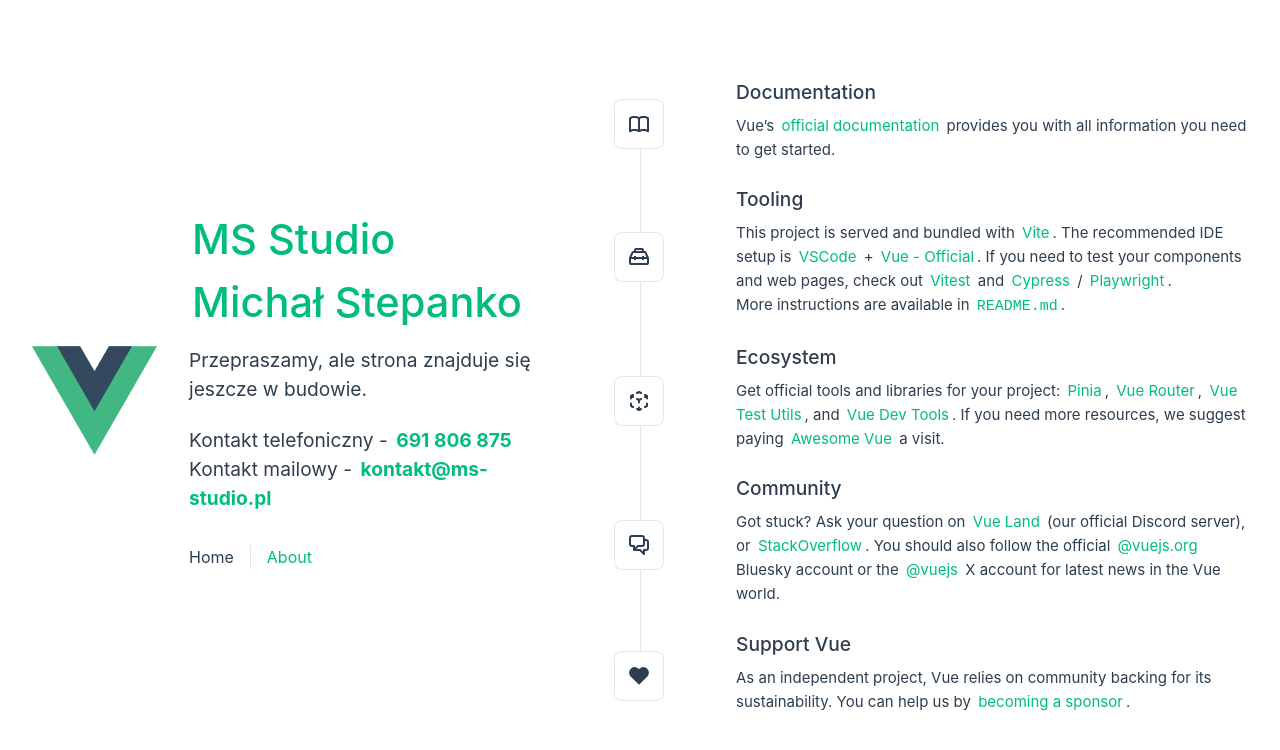
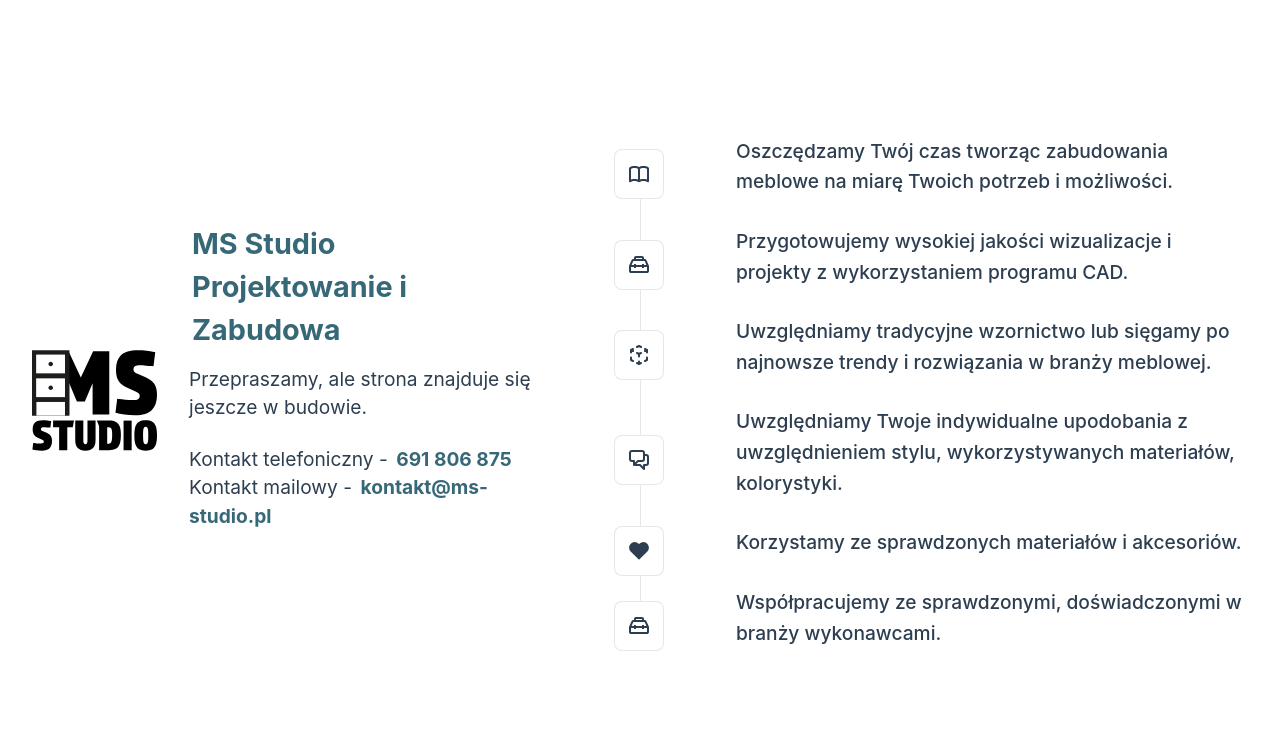
Before and after one commit to bartek-pierr/ms-studio, a Vue app: page / in a window 1280 px wide. Shown: the top 750 px of the page. Built offline with nearby package versions, Linux system fonts and the light colour scheme.

Commit message:
maupa-create-landing-temporary-page

```diff
--- a/src/App.vue
+++ b/src/App.vue
@@ -8,12 +8,12 @@
     <img alt="Vue logo" class="logo" src="@/assets/logo.svg" width="125" height="125" />
 
     <div class="wrapper">
-      <HelloWorld msg="You did it!" />
+      <HelloWorld />
 
-      <nav>
+      <!-- <nav>
         <RouterLink to="/">Home</RouterLink>
         <RouterLink to="/about">About</RouterLink>
-      </nav>
+      </nav> -->
     </div>
   </header>
 
@@ -56,6 +56,12 @@
   border: 0;
 }
 
+@media (min-width: 390px) {
+.wrapper {
+  margin-bottom: 40px;
+}
+}
+
 @media (min-width: 1024px) {
   header {
     display: flex;
--- a/src/assets/main.css
+++ b/src/assets/main.css
@@ -10,7 +10,7 @@
 a,
 .green {
   text-decoration: none;
-  color: hsla(160, 100%, 37%, 1);
+  color: #376877;
   transition: 0.4s;
   padding: 3px;
 }
--- a/src/components/HelloWorld.vue
+++ b/src/components/HelloWorld.vue
@@ -9,7 +9,7 @@
 
 <template>
   <div class="greetings">
-    <h1 class="green">MS Studio<br>Michał Stepanko</h1>
+    <h1 class="green boldLink">MS Studio<br>Projektowanie i Zabudowa</h1>
     <h3>
       Przepraszamy, ale strona znajduje się jeszcze w budowie.
     </h3>
@@ -26,7 +26,7 @@
 <style scoped>
 h1 {
   font-weight: 500;
-  font-size: 2.6rem;
+  font-size: 1.8rem;
   position: relative;
   top: -10px;
 }
--- a/src/components/TheWelcome.vue
+++ b/src/components/TheWelcome.vue
@@ -14,82 +14,46 @@
     <template #icon>
       <DocumentationIcon />
     </template>
-    <template #heading>Documentation</template>
-
-    Vue’s
-    <a href="https://vuejs.org/" target="_blank" rel="noopener">official documentation</a>
-    provides you with all information you need to get started.
+    <template #heading>Oszczędzamy Twój czas tworząc zabudowania meblowe
+na miarę Twoich potrzeb i możliwości.</template>
   </WelcomeItem>
 
   <WelcomeItem>
     <template #icon>
       <ToolingIcon />
     </template>
-    <template #heading>Tooling</template>
-
-    This project is served and bundled with
-    <a href="https://vite.dev/guide/features.html" target="_blank" rel="noopener">Vite</a>. The
-    recommended IDE setup is
-    <a href="https://code.visualstudio.com/" target="_blank" rel="noopener">VSCode</a>
-    +
-    <a href="https://github.com/vuejs/language-tools" target="_blank" rel="noopener"
-      >Vue - Official</a
-    >. If you need to test your components and web pages, check out
-    <a href="https://vitest.dev/" target="_blank" rel="noopener">Vitest</a>
-    and
-    <a href="https://www.cypress.io/" target="_blank" rel="noopener">Cypress</a>
-    /
-    <a href="https://playwright.dev/" target="_blank" rel="noopener">Playwright</a>.
-
-    <br />
-
-    More instructions are available in
-    <a href="javascript:void(0)" @click="openReadmeInEditor"><code>README.md</code></a
-    >.
+    <template #heading>Przygotowujemy wysokiej jakości wizualizacje i projekty
+z wykorzystaniem programu CAD.</template>
   </WelcomeItem>
 
   <WelcomeItem>
     <template #icon>
       <EcosystemIcon />
     </template>
-    <template #heading>Ecosystem</template>
-
-    Get official tools and libraries for your project:
-    <a href="https://pinia.vuejs.org/" target="_blank" rel="noopener">Pinia</a>,
-    <a href="https://router.vuejs.org/" target="_blank" rel="noopener">Vue Router</a>,
-    <a href="https://test-utils.vuejs.org/" target="_blank" rel="noopener">Vue Test Utils</a>, and
-    <a href="https://github.com/vuejs/devtools" target="_blank" rel="noopener">Vue Dev Tools</a>. If
-    you need more resources, we suggest paying
-    <a href="https://github.com/vuejs/awesome-vue" target="_blank" rel="noopener">Awesome Vue</a>
-    a visit.
+    <template #heading>Uwzględniamy tradycyjne wzornictwo lub sięgamy po najnowsze
+trendy i rozwiązania w branży meblowej.</template>
   </WelcomeItem>
 
   <WelcomeItem>
     <template #icon>
       <CommunityIcon />
     </template>
-    <template #heading>Community</template>
-
-    Got stuck? Ask your question on
-    <a href="https://chat.vuejs.org" target="_blank" rel="noopener">Vue Land</a>
-    (our official Discord server), or
-    <a href="https://stackoverflow.com/questions/tagged/vue.js" target="_blank" rel="noopener"
-      >StackOverflow</a
-    >. You should also follow the official
-    <a href="https://bsky.app/profile/vuejs.org" target="_blank" rel="noopener">@vuejs.org</a>
-    Bluesky account or the
-    <a href="https://x.com/vuejs" target="_blank" rel="noopener">@vuejs</a>
-    X account for latest news in the Vue world.
+    <template #heading>Uwzględniamy Twoje indywidualne upodobania z uwzględnieniem
+stylu, wykorzystywanych materiałów, kolorystyki.</template>
   </WelcomeItem>
 
   <WelcomeItem>
     <template #icon>
       <SupportIcon />
     </template>
-    <template #heading>Support Vue</template>
+    <template #heading>Korzystamy ze sprawdzonych materiałów i akcesoriów.</template>
+  </WelcomeItem>
 
-    As an independent project, Vue relies on community backing for its sustainability. You can help
-    us by
-    <a href="https://vuejs.org/sponsor/" target="_blank" rel="noopener">becoming a sponsor</a>.
+  <WelcomeItem>
+    <template #icon>
+      <ToolingIcon />
+    </template>
+    <template #heading>Współpracujemy ze sprawdzonymi, doświadczonymi w branży
+wykonawcami.</template>
   </WelcomeItem>
 </template>
```
Also changed, not shown: src/assets/logo.svg.
